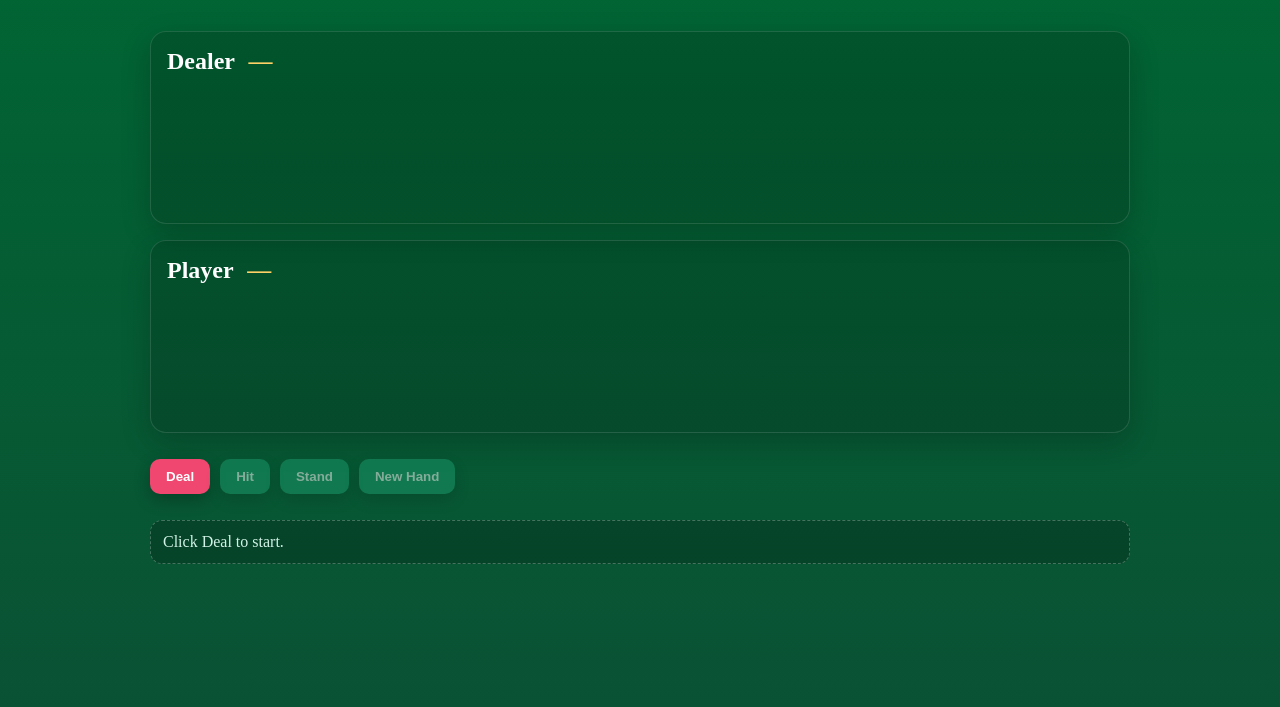
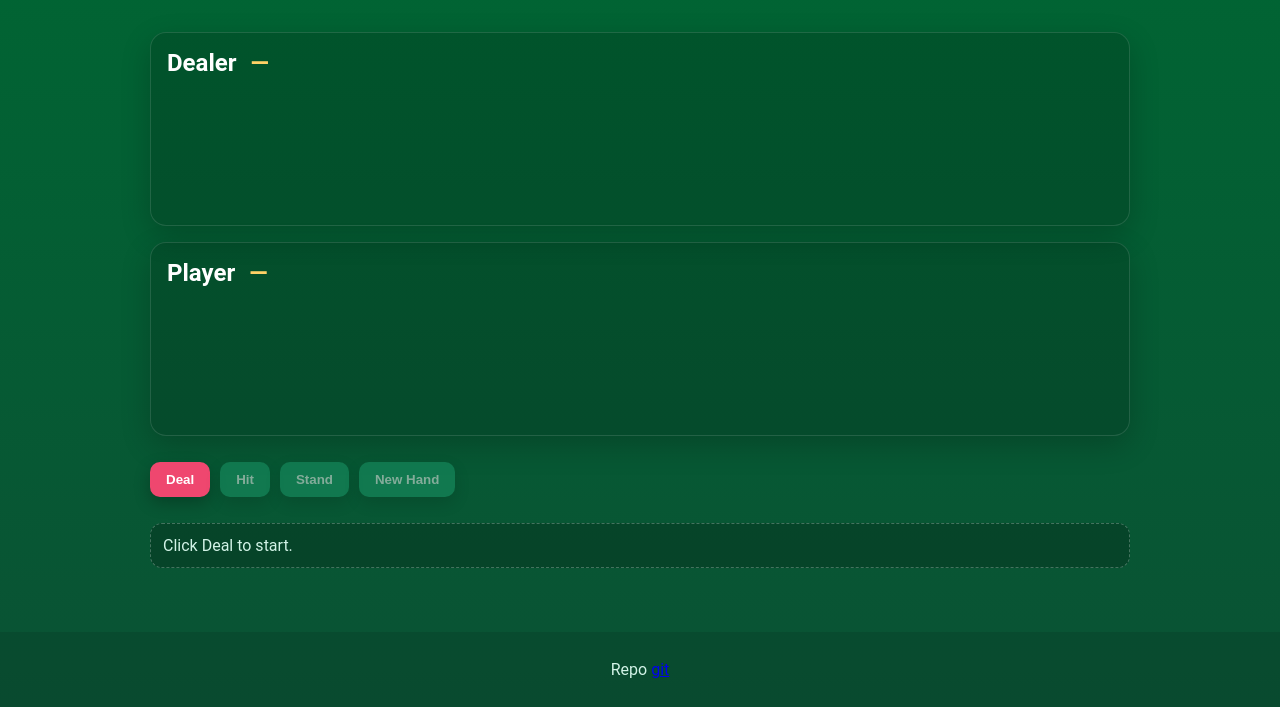
Before and after one commit to pierpaolo947/pierpaolo947.github.io, a plain HTML site: page index.html in a window 1280 px wide. Shown: the part 93-800 px from the top of the page. Drawn offline with Linux system fonts and the light colour scheme; no server answers.

Commit message:
Fix font + hyperlink to repo

```diff
--- a/css/styles.css
+++ b/css/styles.css
@@ -13,7 +13,7 @@ html {
 
 body {
   margin: 0;
-  font-family: Roboto Serif, serif;
+  font-family: Roboto, sans-serif;
   color: var(--text);
   background: linear-gradient(180deg, var(--bg), var(--felt));
   min-height: 100vh;
@@ -26,6 +26,12 @@ body {
   justify-content: space-between;
   align-items: center;
   padding: 12px 16px;
+}
+.footer {
+  text-align: center;
+  padding: 12px 16px;
+  background: rgba(0,0,0,0.1);
+  color: var(--muted);
 }
 
 .table {
--- a/index.html
+++ b/index.html
@@ -37,7 +37,10 @@
     <div class="status">
       <div id="status-text">Click Deal to start.</div>
     </div>
-</div>
+  </div>
+  <footer class="footer">
+    <p>Repo <a href="https://github.com/pierpaolo947/pierpaolo947.github.io" target="_blank" rel="noopener">git</a></p>
+
 
   <script src="js/main.js" type="module"></script>
 </body>
```
